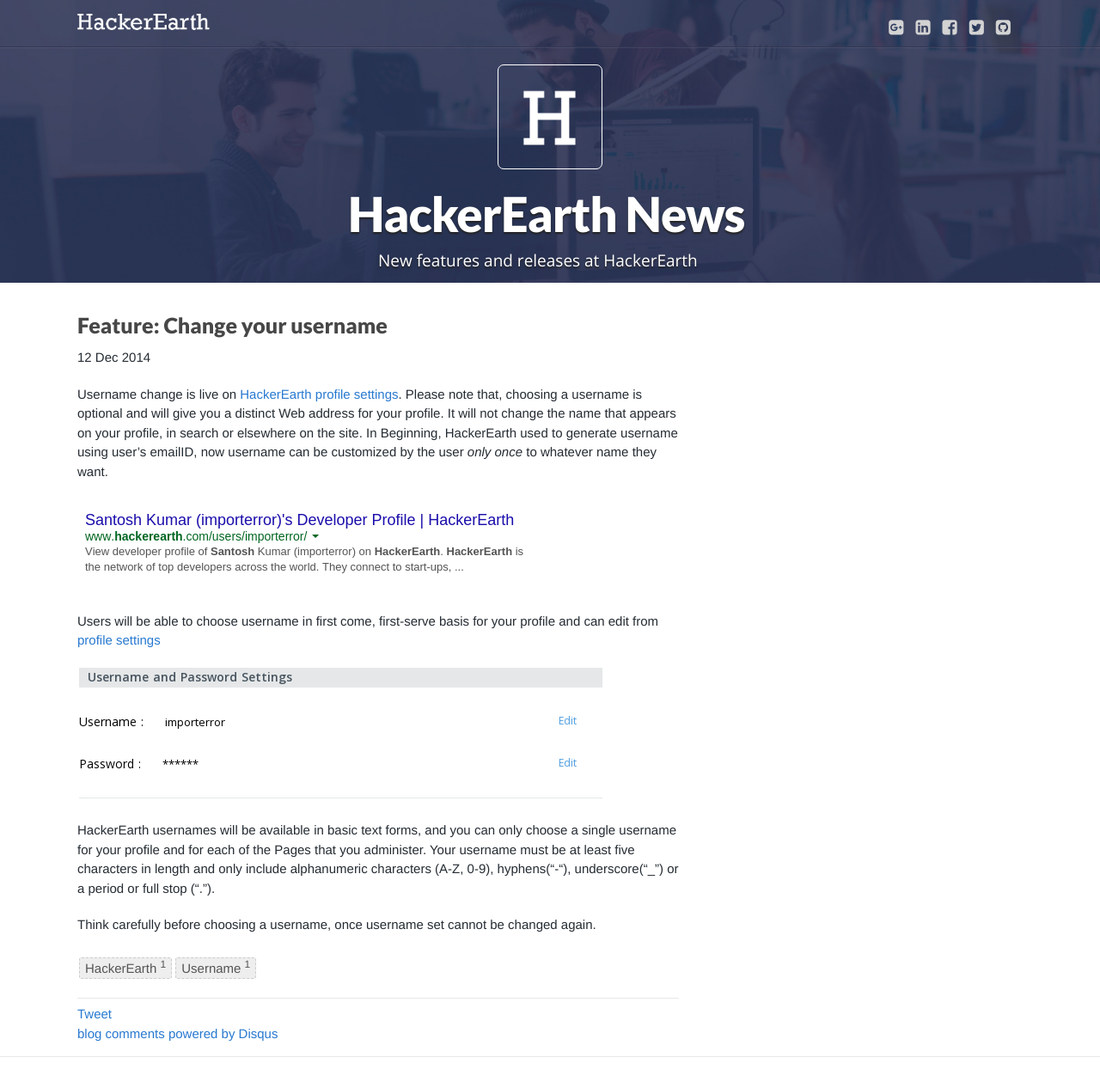
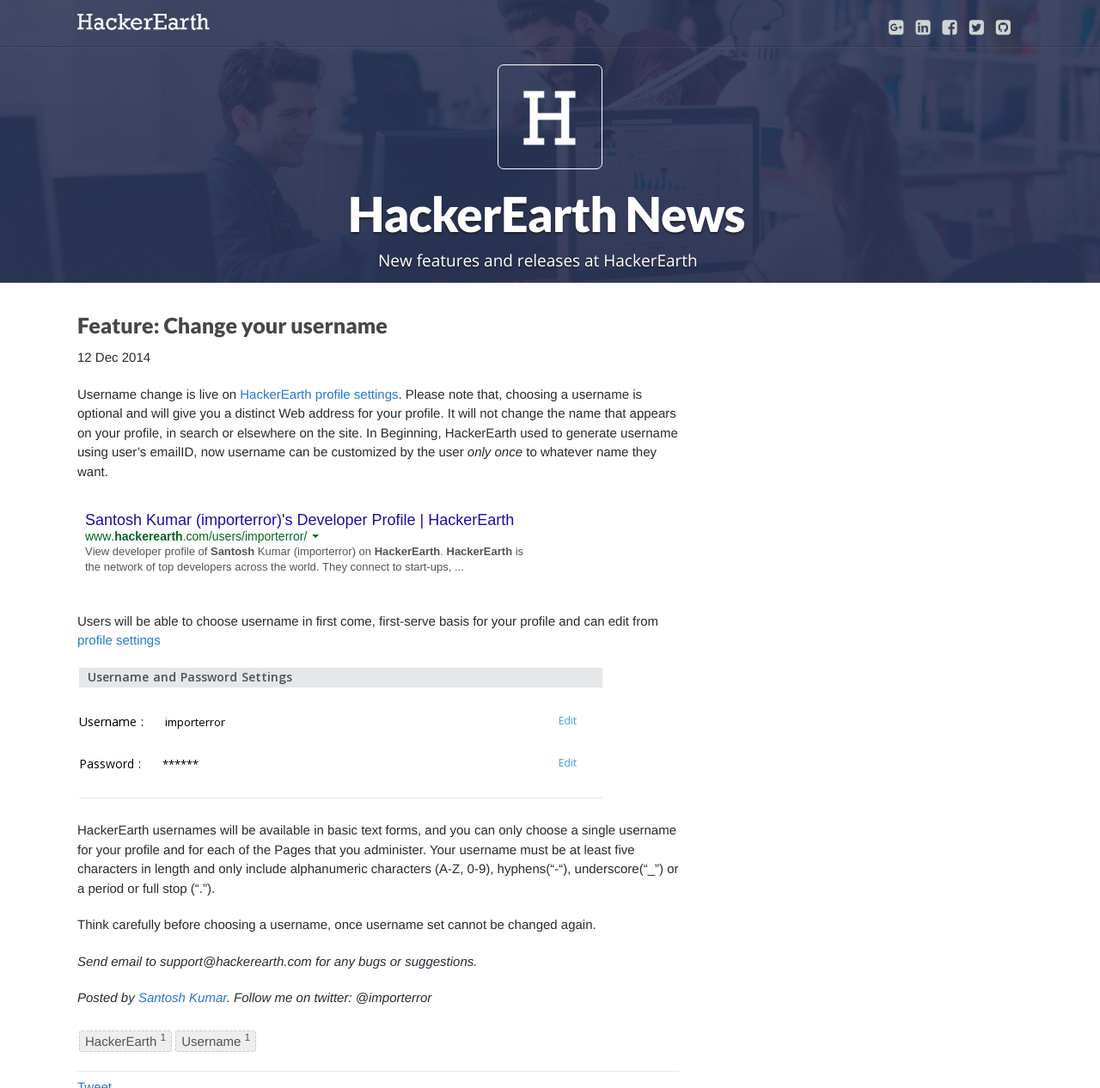
Before and after one commit to HackerEarth/news.hackerearth.com, a Jekyll site: the page built from _posts/2014-12-12-username-change.md, in a window 1280 px wide, cut to the strip 0-1266 px from the top of the page. Shown: the whole strip at 86% size. Built offline with Jekyll 4.4.1, drawn with Linux system fonts in a browser that asks for light colours; nearby versions of some CDN libraries; Markdown is read by kramdown in place of the engine named in the settings; comment, search, counter and statistics services are not loaded.

Commit message:
Add Author info in Username post

```diff
--- a/_posts/2014-12-12-username-change.md
+++ b/_posts/2014-12-12-username-change.md
@@ -25,3 +25,8 @@
 HackerEarth usernames will be available in basic text forms, and you can only choose a single username for your profile and for each of the Pages that you administer. Your username must be at least five characters in length and only include alphanumeric characters (A-Z, 0-9), hyphens("-"), underscore("_") or a period or full stop (".").
 
 Think carefully before choosing a username, once username set cannot be changed again.
+
+*Send email to support@hackerearth.com for any bugs or suggestions.*
+
+*Posted by [Santosh Kumar](http://hck.re/santosh).*
+*Follow me on twitter: @importerror*
```
